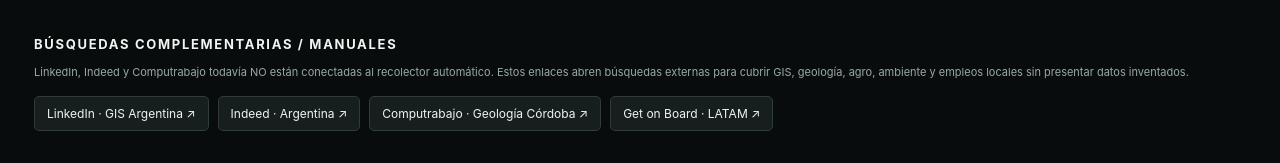
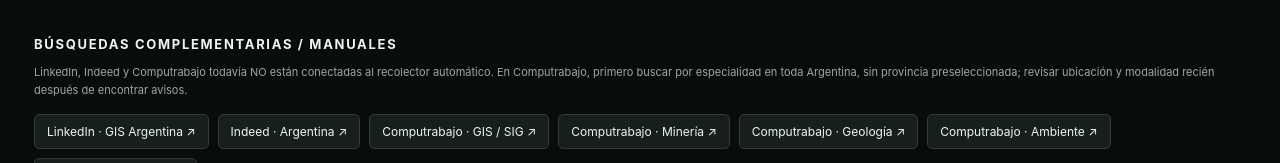
Before and after one commit to juanmanueltorres-creator/opportunity-os, a plain HTML site: page site/index.html in a window 1280 px wide. Shown: the part 1690-1853 px from the top of the page. Drawn offline with Linux system fonts and the light colour scheme; no server answers.

Commit message:
fix(site): search Computrabajo by expertise, not province (#100)

```diff
--- a/site/index.html
+++ b/site/index.html
@@ -88,10 +88,13 @@ footer{border-top:1px solid var(--line);padding:25px 0 0;margin-top:35px;font:11
 <p class="note">Estas son las fuentes realmente ejecutadas en la última búsqueda, con su resultado. Un aviso encontrado no implica que la vacante siga abierta ni que acepte postulantes desde Argentina.</p>
 <div id="sourceGrid" class="source-grid"><p class="note">Cargando estado de fuentes…</p></div>
 <h2 style="margin-top:28px">Búsquedas complementarias / manuales</h2>
-<p class="note">LinkedIn, Indeed y Computrabajo todavía NO están conectadas al recolector automático. Estos enlaces abren búsquedas externas para cubrir GIS, geología, agro, ambiente y empleos locales sin presentar datos inventados.</p>
+<p class="note">LinkedIn, Indeed y Computrabajo todavía NO están conectadas al recolector automático. En Computrabajo, primero buscar por especialidad en toda Argentina, sin provincia preseleccionada; revisar ubicación y modalidad recién después de encontrar avisos.</p>
 <div class="manual-links"><a href="https://ar.linkedin.com/jobs/gis-empleos" target="_blank" rel="noopener noreferrer">LinkedIn · GIS Argentina ↗</a>
 <a href="https://ar.indeed.com/" target="_blank" rel="noopener noreferrer">Indeed · Argentina ↗</a>
-<a href="https://ar.computrabajo.com/trabajo-de-geologo-en-cordoba" target="_blank" rel="noopener noreferrer">Computrabajo · Geología Córdoba ↗</a>
+<a href="https://ar.computrabajo.com/trabajo-de-gis" target="_blank" rel="noopener noreferrer">Computrabajo · GIS / SIG ↗</a>
+<a href="https://ar.computrabajo.com/trabajo-de-mineria" target="_blank" rel="noopener noreferrer">Computrabajo · Minería ↗</a>
+<a href="https://ar.computrabajo.com/trabajo-de-geologia" target="_blank" rel="noopener noreferrer">Computrabajo · Geología ↗</a>
+<a href="https://ar.computrabajo.com/trabajo-de-ambiental" target="_blank" rel="noopener noreferrer">Computrabajo · Ambiente ↗</a>
 <a href="https://www.getonbrd.com/jobs" target="_blank" rel="noopener noreferrer">Get on Board · LATAM ↗</a></div>
 </section>
 <footer>OPPORTUNITY OS · OFERTAS PÚBLICAS, NO VERIFICACIÓN DE VIGENCIA · LA SEDE DE LA EMPRESA NO DEFINE LOS PAÍSES DESDE LOS QUE CONTRATA · <a href="https://github.com/juanmanueltorres-creator/opportunity-os/actions/workflows/daily-opportunity-radar.yml" target="_blank" rel="noopener noreferrer">VER ACTUALIZACIONES EN GITHUB</a></footer>
```
